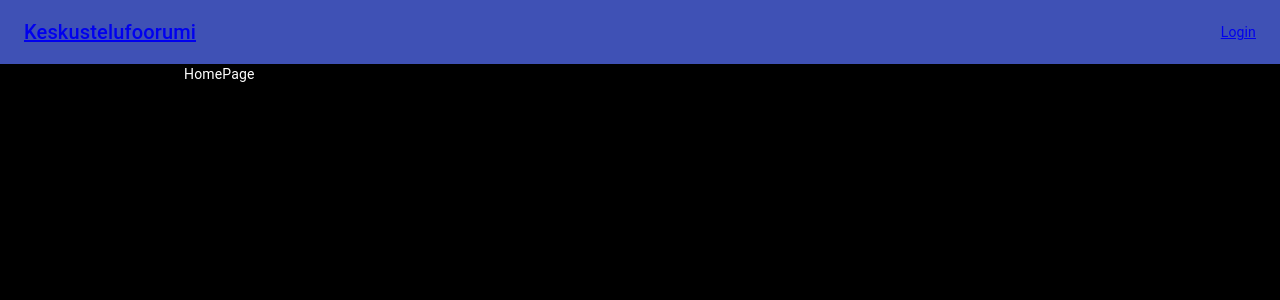
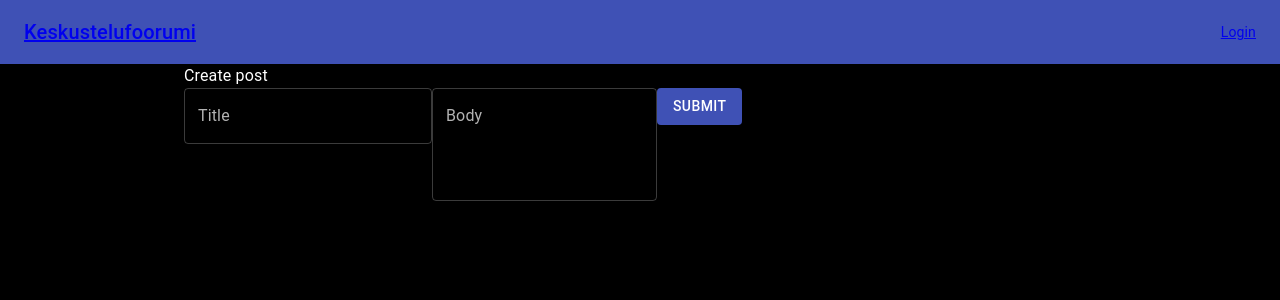
Before and after one commit to worksaku/keskusteluforum, a React (Create React App) app in the folder client/: page /create in a window 1280 px wide. Shown: the top 300 px of the page. Built offline with nearby package versions, Linux system fonts and the light colour scheme; no server answers.

Commit message:
front: create post

```diff
--- a/client/src/App.tsx
+++ b/client/src/App.tsx
@@ -1,14 +1,17 @@
-import { useState } from 'react';
+import { useEffect, useReducer, useState } from 'react';
 import { AppBar, Button, Toolbar, Typography } from '@material-ui/core';
 import { BrowserRouter, Switch, Route, Link } from 'react-router-dom';
 import { createMuiTheme, ThemeProvider } from '@material-ui/core/styles';
 import { Container, CssBaseline } from '@material-ui/core';
 
-import { LoginPage, HomePage } from './pages';
+import { LoginPage, HomePage, CreatePostPage } from './pages';
 
 import UserContext from './context/UserContext';
 import { UserType } from './models/user';
-import axios, { AxiosResponse } from 'axios';
+import PostsContext from './context/PostsContext';
+import { PostType } from './models/post';
+import axios from 'axios';
+import { PostsReducer } from './reducers/PostsReducer';
 
 const theme = createMuiTheme({
   palette: {
@@ -31,6 +34,7 @@ const theme = createMuiTheme({
 
 const App: React.FC = () => {
   const [user, setUser] = useState<UserType | null>(null);
+  const [posts, dispatchPosts] = useReducer(PostsReducer, []);
 
   const logout = () => {
     axios.post('/user/logout').finally(() => {
@@ -38,10 +42,22 @@ const App: React.FC = () => {
     });
   };
 
+  useEffect(() => {
+    axios.get('/posts').then((res) => {
+      if (res?.data) {
+        dispatchPosts({
+          type: 'set',
+          payload: res.data,
+        });
+      }
+    });
+  }, []);
+
   return (
     <ThemeProvider theme={theme}>
       <CssBaseline />
       <UserContext.Provider value={{ user, setUser }}>
+        <PostsContext.Provider value={{ posts, dispatchPosts }}>
           <BrowserRouter>
             <AppBar position="static">
               <Toolbar>
@@ -49,7 +65,9 @@ const App: React.FC = () => {
                   <Link to="/">Keskustelufoorumi</Link>
                 </Typography>
                 {!!user ? (
-                <Button onClick={logout}>Logout</Button>
+                  <Button style={{ marginLeft: 'auto' }} onClick={logout}>
+                    Logout
+                  </Button>
                 ) : (
                   <Link to="/login" style={{ marginLeft: 'auto' }}>
                     Login
@@ -60,10 +78,12 @@ const App: React.FC = () => {
             <Container maxWidth="md">
               <Switch>
                 <Route path="/login" component={LoginPage} />
+                <Route path="/create" component={CreatePostPage} />
                 <Route path="/" component={HomePage} />
               </Switch>
             </Container>
           </BrowserRouter>
+        </PostsContext.Provider>
       </UserContext.Provider>
     </ThemeProvider>
   );
--- /dev/null
+++ b/client/src/components/PostList.tsx
@@ -0,0 +1,30 @@
+import { Button, Card, CardContent, Typography } from '@material-ui/core';
+import { useContext } from 'react';
+import { useHistory } from 'react-router';
+import PostsContext from '../context/PostsContext';
+import UserContext from '../context/UserContext';
+import { PostsContextType, PostType } from '../models/post';
+import { UserContextType } from '../models/user';
+
+const PostList: React.FC = () => {
+  const { posts } = useContext<PostsContextType>(PostsContext);
+  const { user } = useContext<UserContextType>(UserContext);
+  const history = useHistory();
+  return (
+    <div>
+      {user && (
+        <Button onClick={() => history.push('/create')}>Create post</Button>
+      )}
+      {posts.map((post: PostType) => (
+        <Card key={post._id}>
+          <CardContent>
+            <Typography gutterBottom>{post.title}</Typography>
+            <Typography>{post.body}</Typography>
+          </CardContent>
+        </Card>
+      ))}
+    </div>
+  );
+};
+
+export default PostList;
--- /dev/null
+++ b/client/src/components/index.ts
@@ -0,0 +1 @@
+export { default as PostList } from './PostList';
--- /dev/null
+++ b/client/src/context/PostsContext.tsx
@@ -0,0 +1,9 @@
+import { createContext } from 'react';
+import { PostsContextType } from '../models/post';
+
+const PostsContext = createContext<PostsContextType>({
+  posts: [],
+  dispatchPosts: null,
+});
+
+export default PostsContext;
--- a/client/src/context/UserContext.tsx
+++ b/client/src/context/UserContext.tsx
@@ -1,6 +1,9 @@
 import { createContext } from 'react';
 import { UserContextType } from '../models/user';
 
-const UserContext = createContext<UserContextType | null>(null);
+const UserContext = createContext<UserContextType>({
+  user: null,
+  setUser: null,
+});
 
 export default UserContext;
--- /dev/null
+++ b/client/src/models/post.ts
@@ -0,0 +1,12 @@
+export type PostType = {
+    _id: string,
+    title: string,
+    body: string,
+    createdAt: Date,
+    updatedAt: Date,
+};
+
+export type PostsContextType = {
+    posts: Array<PostType>;
+    dispatchPosts: any;
+};
--- a/client/src/models/user.ts
+++ b/client/src/models/user.ts
@@ -5,5 +5,5 @@ export type UserType = {
 
 export type UserContextType = {
     user: UserType | null;
-    setUser: React.Dispatch<UserType | null>;
+    setUser: React.Dispatch<UserType | null> | null;
 };
--- /dev/null
+++ b/client/src/pages/CreatePostPage.tsx
@@ -0,0 +1,60 @@
+import { Button, TextField, Typography } from '@material-ui/core';
+import axios, { AxiosResponse } from 'axios';
+import React, { useContext, useState } from 'react';
+import { useHistory } from 'react-router';
+import PostsContext from '../context/PostsContext';
+
+const CreatePostPage: React.FC = () => {
+  const [title, setTitle] = useState<string>('');
+  const [body, setBody] = useState<string>('');
+  const { dispatchPosts } = useContext(PostsContext);
+  const history = useHistory();
+
+  const submit = (e: React.FormEvent) => {
+    e.preventDefault();
+    if (title && body) {
+      axios
+        .post('/posts', {
+          title,
+          body,
+        })
+        .then((res: AxiosResponse) => {
+          if (res?.data) {
+            dispatchPosts({
+              type: 'add',
+              payload: res.data,
+            });
+          }
+        })
+        .finally(() => {
+          history.push('/');
+        });
+    }
+  };
+  return (
+    <div>
+      <Typography>Create post</Typography>
+      <form onSubmit={submit}>
+        <TextField
+          label="Title"
+          variant="outlined"
+          value={title}
+          onChange={(e) => setTitle(e.target.value)}
+        />
+        <TextField
+          label="Body"
+          variant="outlined"
+          multiline
+          rows={4}
+          value={body}
+          onChange={(e) => setBody(e.target.value)}
+        />
+        <Button variant="contained" color="primary" type="submit">
+          Submit
+        </Button>
+      </form>
+    </div>
+  );
+};
+
+export default CreatePostPage;
--- a/client/src/pages/HomePage.tsx
+++ b/client/src/pages/HomePage.tsx
@@ -1,5 +1,7 @@
+import { PostList } from '../components';
+
 const HomePage = () => {
-  return <div>HomePage</div>;
+  return <PostList />;
 };
 
 export default HomePage;
--- a/client/src/pages/LoginPage.tsx
+++ b/client/src/pages/LoginPage.tsx
@@ -20,7 +20,7 @@ const LoginPage: React.FC = () => {
           password,
         })
         .then((res: AxiosResponse) => {
-          setUser(res.data.user);
+          typeof setUser === 'function' && setUser(res.data.user);
         })
         .catch((err) => {
           console.log(err);
--- a/client/src/pages/index.ts
+++ b/client/src/pages/index.ts
@@ -1,2 +1,3 @@
 export { default as LoginPage } from './LoginPage';
 export { default as HomePage } from './HomePage';
+export { default as CreatePostPage } from './CreatePostPage';
--- /dev/null
+++ b/client/src/reducers/PostsReducer.ts
@@ -0,0 +1,21 @@
+import { PostType } from "../models/post"
+
+type PostAction = {
+    type: string,
+    payload: any, // Plz help
+}
+
+export const PostsReducer = (state: PostType[], action: PostAction) => {
+    switch (action.type) {
+        case 'add':
+            return [{ ...action.payload}, ...state]
+        case 'set':
+            if (Array.isArray(action.payload)) {
+                return [...action.payload]
+            } else {
+                throw new Error()
+            }
+        default:
+            throw new Error()
+    }
+}
```
Lines whose indentation alone changed are shown as unchanged.
